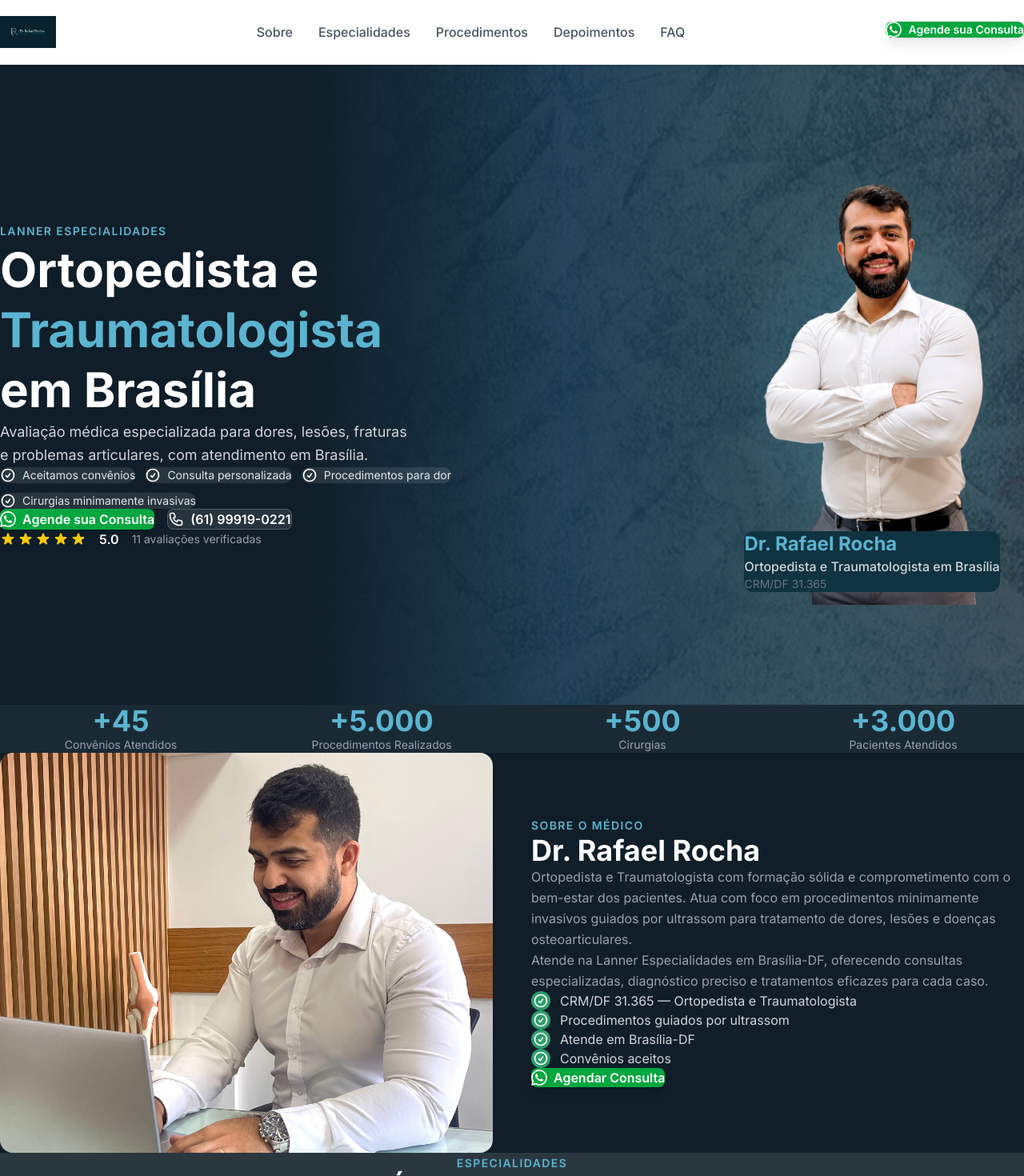
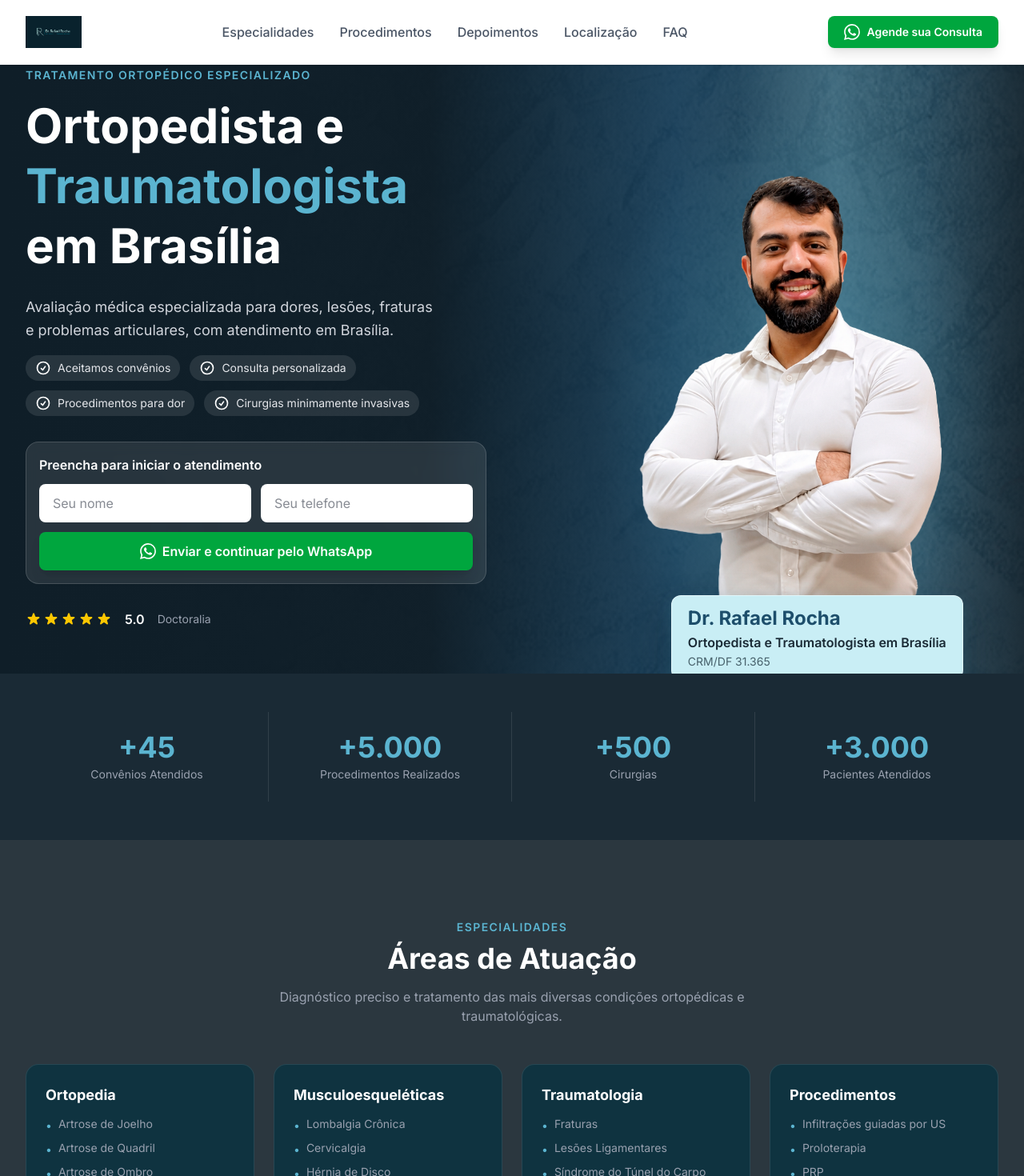
Before and after one commit to oguidomingos/pulso-lp-rafael-dores-cronicas, a React (Vite) app: page / in a window 1280 px wide. Shown: the top 1470 px of the page at 80% size. Built offline with nearby package versions, Linux system fonts and the light colour scheme.

Commit message:
Atualiza landing page Rafael dores crônicas

```diff
--- a/src/App.jsx
+++ b/src/App.jsx
@@ -2,25 +2,23 @@ import { useState } from 'react'
 import './App.css'
 
 const m = {
-  clinicName: 'Lanner Especialidades',
   doctorName: 'Dr. Rafael Rocha',
   crm: 'CRM/DF 31.365',
   specialty: 'Ortopedista e Traumatologista em Brasília',
-  phone: '(61) 99919-0221',
   whatsapp: '5561991900221',
   city: 'Brasília',
   state: 'DF',
   address: 'Rua 5 Norte, Lote 3 - Águas Claras, Brasília - DF, CEP: 71907-720, Sala 411',
   hours: 'Seg–Sex: 08h–18h',
   googleRating: '5.0',
-  googleReviews: '11',
   stats: { procedures: '5.000', surgeries: '500', patients: '3.000', specialties: '14' },
   doctorPhoto: './img/foto-sem-fundo.png',
   symbol: './img/simbolo.jpg',
   logoHorizontal: './img/logo-horizontal.jpg',
 }
 
-const WA_URL = `https://wa.me/${m.whatsapp}?text=Ol%C3%A1!%20Gostaria%20de%20agendar%20uma%20consulta%20com%20o%20${encodeURIComponent(m.doctorName)}.`
+const leadMessage = ({ name, phone }) =>
+  `Olá! Gostaria de agendar uma consulta com o ${m.doctorName}.\n\nNome: ${name}\nTelefone: ${phone}`
 
 // Cores
 const COLOR_DARK = '#1a2a35'
@@ -94,9 +92,7 @@ function BtnWA({ children, className = '', size = 'md' }) {
   const pad = size === 'lg' ? 'px-8 py-4 text-base' : 'px-5 py-2.5 text-sm'
   return (
     <a
-      href={WA_URL}
-      target="_blank"
-      rel="noopener noreferrer"
+      href="#agendamento"
       className={`inline-flex items-center gap-2 bg-green-600 hover:bg-green-700 text-white font-semibold rounded-lg transition-all duration-300 hover:scale-105 shadow-lg hover:shadow-xl ${pad} ${className}`}
     >
       <WhatsAppIcon />
@@ -109,10 +105,10 @@ function BtnWA({ children, className = '', size = 'md' }) {
 function Header() {
   const [open, setOpen] = useState(false)
   const links = [
-    { href: '#sobre', label: 'Sobre' },
     { href: '#especialidades', label: 'Especialidades' },
     { href: '#procedimentos', label: 'Procedimentos' },
     { href: '#depoimentos', label: 'Depoimentos' },
+    { href: '#localizacao', label: 'Localização' },
     { href: '#faq', label: 'FAQ' },
   ]
   return (
@@ -163,7 +159,7 @@ function Header() {
 function Hero() {
   return (
     <section
-      className="relative min-h-screen flex items-center overflow-hidden"
+      className="relative min-h-screen flex items-end overflow-hidden"
       style={{ backgroundColor: COLOR_DARKER }}
     >
       {/* Background textura */}
@@ -180,23 +176,30 @@ function Hero() {
       <div
         className="absolute inset-0 hidden lg:block"
         style={{
-          background: `linear-gradient(to right, ${COLOR_DARKER} 30%, rgba(27,74,107,0.5) 55%, rgba(91,180,208,0.18) 80%, rgba(140,210,235,0.12) 100%)`,
+          background: `linear-gradient(to right, ${COLOR_DARKER} 0%, rgba(15,30,40,0.94) 42%, rgba(27,74,107,0.68) 66%, rgba(91,180,208,0.24) 88%, rgba(140,210,235,0.16) 100%)`,
+        }}
+      />
+      {/* Gradiente curto somente na área da foto */}
+      <div
+        className="absolute inset-y-0 right-0 hidden w-[54%] lg:block"
+        style={{
+          background: `linear-gradient(to left, rgba(15,30,40,0.72) 0%, rgba(27,74,107,0.24) 18%, rgba(140,210,235,0.22) 34%, rgba(140,210,235,0) 52%)`,
         }}
       />
       {/* Gradiente mobile: overlay suave */}
       <div
         className="absolute inset-0 lg:hidden"
         style={{
-          background: `linear-gradient(to bottom, rgba(15,30,40,0.75) 0%, rgba(15,30,40,0.55) 100%)`,
+          background: `linear-gradient(to bottom, rgba(15,30,40,0.86) 0%, rgba(15,30,40,0.62) 46%, rgba(91,180,208,0.22) 100%)`,
         }}
       />
 
-      <div className="relative max-w-7xl mx-auto px-4 sm:px-6 lg:px-8 py-20 lg:pt-0 lg:pb-14 w-full">
-        <div className="grid lg:grid-cols-2 gap-12 items-center">
+      <div className="relative max-w-7xl mx-auto px-4 sm:px-6 lg:px-8 pt-16 pb-0 lg:pt-0 w-full">
+        <div className="grid lg:grid-cols-2 gap-12 items-end">
           {/* Texto */}
-          <div className="order-2 lg:order-1">
+          <div className="order-1 lg:order-1 pb-12 lg:pb-24">
             <span className="inline-block text-sm font-semibold uppercase tracking-widest mb-4" style={{ color: COLOR_BLUE_LIGHT }}>
-              {m.clinicName}
+              Tratamento ortopédico especializado
             </span>
             <h1 className="text-4xl lg:text-5xl xl:text-6xl font-bold text-white leading-tight mb-6">
               Ortopedista e<br />
@@ -214,13 +217,7 @@ function Hero() {
                 </span>
               ))}
             </div>
-            <div className="flex flex-wrap gap-4">
-              <BtnWA size="lg">Agende sua Consulta</BtnWA>
-              <a href={`tel:${m.phone}`} className="inline-flex items-center gap-2 bg-white/10 hover:bg-white/20 text-white font-semibold px-6 py-4 rounded-lg transition-all border border-white/20">
-                <PhoneIcon />
-                {m.phone}
-              </a>
-            </div>
+            <LeadForm className="mt-8 max-w-xl" />
 
             {/* Rating */}
             <div className="mt-8 flex items-center gap-4">
@@ -228,12 +225,12 @@ function Hero() {
                 {[...Array(5)].map((_, i) => <StarIcon key={i} />)}
               </div>
               <span className="text-white font-semibold">{m.googleRating}</span>
-              <span className="text-gray-400 text-sm">{m.googleReviews} avaliações verificadas</span>
+              <span className="text-gray-400 text-sm">Doctoralia</span>
             </div>
           </div>
 
           {/* Foto */}
-          <div className="order-1 lg:order-2 flex justify-center lg:justify-end">
+          <div className="order-2 lg:order-2 flex justify-center lg:justify-end self-end">
             <div className="relative">
               <div
                 className="absolute inset-0 rounded-3xl opacity-30"
@@ -242,16 +239,21 @@ function Hero() {
               <img
                 src={m.doctorPhoto}
                 alt={m.doctorName}
-                className="relative z-10 max-h-[550px] w-auto object-contain"
+                className="relative z-10 translate-y-10 lg:translate-y-16 max-h-[620px] lg:max-h-[680px] xl:max-h-[760px] w-auto object-contain"
               />
               {/* Badge CRM */}
               <div
-                className="absolute bottom-4 left-4 z-10 px-4 py-2 rounded-xl text-white"
-                style={{ backgroundColor: COLOR_CARD }}
+                className="absolute bottom-8 left-10 lg:left-24 z-10 px-5 py-3 rounded-xl border"
+                style={{
+                  backgroundColor: '#c9eef5',
+                  color: COLOR_DARKER,
+                  borderColor: 'rgba(255,255,255,0.45)',
+                  boxShadow: '0 22px 48px rgba(2, 18, 27, 0.32), 0 8px 18px rgba(91, 180, 208, 0.22)',
+                }}
               >
-                <p className="font-bold text-xl lg:text-2xl" style={{ color: COLOR_BLUE_LIGHT }}>{m.doctorName}</p>
-                <p className="text-gray-300 font-medium text-base mt-0.5">{m.specialty}</p>
-                <p className="text-gray-500 text-sm mt-0.5">{m.crm}</p>
+                <p className="font-bold text-xl lg:text-2xl" style={{ color: COLOR_BLUE_DEEP }}>{m.doctorName}</p>
+                <p className="font-semibold text-base mt-0.5" style={{ color: COLOR_DARK }}>{m.specialty}</p>
+                <p className="text-sm mt-0.5" style={{ color: '#47616b' }}>{m.crm}</p>
               </div>
             </div>
           </div>
@@ -260,9 +262,7 @@ function Hero() {
 
       {/* WhatsApp fixo mobile */}
       <a
-        href={WA_URL}
-        target="_blank"
-        rel="noopener noreferrer"
+        href="#agendamento"
         className="fixed bottom-0 left-0 right-0 z-50 lg:hidden flex items-center justify-center gap-2 bg-green-600 text-white font-semibold py-4 text-base shadow-xl"
       >
         <WhatsAppIcon className="w-6 h-6" />
@@ -281,15 +281,90 @@ function Stats() {
     { value: `+${m.stats.patients}`, label: 'Pacientes Atendidos' },
   ]
   return (
-    <section style={{ backgroundColor: COLOR_DARK }} className="py-12">
+    <section style={{ backgroundColor: COLOR_DARK }} className="relative z-10 -mt-6 lg:-mt-10 py-12">
       <div className="max-w-7xl mx-auto px-4 sm:px-6 lg:px-8">
-        <div className="grid grid-cols-2 lg:grid-cols-4 gap-6">
-          {stats.map(s => (
-            <div key={s.label} className="text-center">
+        <div className="grid grid-cols-2 lg:grid-cols-4 gap-0">
+          {stats.map((s, index) => (
+            <div
+              key={s.label}
+              className={`text-center min-h-28 flex flex-col items-center justify-center px-4 py-4 border-white/10 ${index % 2 === 0 ? 'border-r' : ''} ${index < 2 ? 'border-b' : ''} lg:border-b-0 ${index < stats.length - 1 ? 'lg:border-r' : 'lg:border-r-0'}`}
+            >
               <p className="text-3xl lg:text-4xl font-bold" style={{ color: COLOR_BLUE_LIGHT }}>{s.value}</p>
               <p className="text-gray-400 text-sm mt-1">{s.label}</p>
             </div>
           ))}
+        </div>
+      </div>
+    </section>
+  )
+}
+
+function LeadForm({ className = '' }) {
+  const [name, setName] = useState('')
+  const [phone, setPhone] = useState('')
+
+  function handleSubmit(event) {
+    event.preventDefault()
+    const url = `https://wa.me/${m.whatsapp}?text=${encodeURIComponent(leadMessage({ name, phone }))}`
+    window.open(url, '_blank', 'noopener,noreferrer')
+  }
+
+  return (
+    <form
+      id="agendamento"
+      onSubmit={handleSubmit}
+      className={`rounded-2xl border border-white/15 bg-white/10 p-4 backdrop-blur-sm ${className}`}
+    >
+      <p className="text-white font-semibold mb-3">Preencha para iniciar o atendimento</p>
+      <div className="grid sm:grid-cols-2 gap-3">
+        <label className="sr-only" htmlFor="lead-name">Nome</label>
+        <input
+          id="lead-name"
+          required
+          value={name}
+          onChange={(event) => setName(event.target.value)}
+          placeholder="Seu nome"
+          className="min-h-12 rounded-lg border border-white/20 bg-white px-4 text-gray-900 outline-none focus:ring-2 focus:ring-green-500"
+        />
+        <label className="sr-only" htmlFor="lead-phone">Telefone</label>
+        <input
+          id="lead-phone"
+          required
+          value={phone}
+          onChange={(event) => setPhone(event.target.value)}
+          placeholder="Seu telefone"
+          inputMode="tel"
+          className="min-h-12 rounded-lg border border-white/20 bg-white px-4 text-gray-900 outline-none focus:ring-2 focus:ring-green-500"
+        />
+      </div>
+      <button
+        type="submit"
+        className="mt-3 inline-flex min-h-12 w-full items-center justify-center gap-2 rounded-lg bg-green-600 px-5 py-3 font-semibold text-white shadow-lg transition-all duration-300 hover:scale-[1.01] hover:bg-green-700"
+      >
+        <WhatsAppIcon />
+        Enviar e continuar pelo WhatsApp
+      </button>
+    </form>
+  )
+}
+
+function DoctoraliaBand() {
+  return (
+    <section className="py-10" style={{ backgroundColor: COLOR_DARK }}>
+      <div className="max-w-7xl mx-auto px-4 sm:px-6 lg:px-8">
+        <div
+          className="flex flex-col sm:flex-row items-center justify-center gap-6 rounded-2xl p-6 text-center"
+          style={{ backgroundColor: '#d0f1eb', color: '#1a2730' }}
+        >
+          <div className="flex items-center gap-3">
+            <div className="text-5xl font-bold" style={{ color: COLOR_BLUE_DEEP }}>{m.googleRating}</div>
+            <div>
+              <div className="flex gap-0.5 justify-center sm:justify-start">{[...Array(5)].map((_, i) => <StarIcon key={i} />)}</div>
+              <p className="text-sm font-medium mt-0.5">Nota no Doctoralia</p>
+            </div>
+          </div>
+          <div className="hidden sm:block w-px h-12 bg-gray-300" />
+          <p className="text-lg font-bold">Pacientes recomendam o atendimento do Dr. Rafael Rocha</p>
         </div>
       </div>
     </section>
@@ -314,7 +389,7 @@ function Sobre() {
               lesões e doenças osteoarticulares.
             </p>
             <p className="text-gray-400 leading-relaxed mb-6">
-              Atende na {m.clinicName} em Brasília-DF, oferecendo consultas especializadas, diagnóstico preciso e
+              Atende em Brasília-DF, oferecendo consultas especializadas, diagnóstico preciso e
               tratamentos eficazes para cada caso.
             </p>
             <div className="space-y-3 mb-8">
@@ -452,7 +527,7 @@ function Depoimentos() {
         <div className="text-center mb-12">
           <span className="text-sm font-semibold uppercase tracking-widest" style={{ color: COLOR_BLUE_LIGHT }}>Depoimentos</span>
           <h2 className="text-3xl lg:text-4xl font-bold text-white mt-2">O que Nossos Pacientes Dizem</h2>
-          <p className="text-gray-400 mt-3 text-sm">Avaliações verificadas no Doctoralia · {m.googleRating}⭐ ({m.googleReviews} avaliações)</p>
+          <p className="text-gray-400 mt-3 text-sm">Avaliações verificadas no Doctoralia · Nota {m.googleRating}</p>
         </div>
 
         {/* Cards depoimentos */}
@@ -476,7 +551,7 @@ function Depoimentos() {
 // ── Localização ───────────────────────────────────────────────────────────────
 function Localizacao() {
   return (
-    <section className="py-16 lg:py-24" style={{ backgroundColor: COLOR_SECTION }}>
+    <section id="localizacao" className="py-16 lg:py-24" style={{ backgroundColor: COLOR_SECTION }}>
       <div className="max-w-7xl mx-auto px-4 sm:px-6 lg:px-8">
         <div className="grid lg:grid-cols-2 gap-12 items-start">
           <div>
@@ -486,7 +561,6 @@ function Localizacao() {
               <div className="flex items-start gap-3 text-gray-400">
                 <MapPinIcon />
                 <div>
-                  <p className="font-semibold text-white">{m.clinicName}</p>
                   <p>{m.address}</p>
                 </div>
               </div>
@@ -494,12 +568,8 @@ function Localizacao() {
                 <ClockIcon />
                 <span>{m.hours}</span>
               </div>
-              <div className="flex items-center gap-3 text-gray-400">
-                <PhoneIcon />
-                <span>{m.phone}</span>
-              </div>
             </div>
-            <BtnWA size="lg">Fale pelo WhatsApp</BtnWA>
+            <BtnWA size="lg">Solicitar contato</BtnWA>
           </div>
           <div className="rounded-2xl overflow-hidden aspect-video border border-white/10">
             <iframe
@@ -522,11 +592,11 @@ function Localizacao() {
 const FAQS = [
   {
     q: 'Preciso de encaminhamento para agendar?',
-    a: 'Não é necessário encaminhamento. Você pode agendar diretamente sua avaliação pelo WhatsApp ou telefone. Se seu convênio exigir, verifique as regras do seu plano.',
+    a: 'Não é necessário encaminhamento. Você pode preencher o formulário da página para iniciar o atendimento pelo WhatsApp. Se seu convênio exigir, verifique as regras do seu plano.',
   },
   {
     q: 'O Dr. Rafael atende por convênio?',
-    a: 'Sim! Atendemos diversos convênios e planos de saúde. Entre em contato pelo WhatsApp para verificar se o seu plano é atendido e quais procedimentos estão cobertos.',
+    a: 'Sim! Atendemos diversos convênios e planos de saúde. Preencha o formulário para verificar se o seu plano é atendido e quais procedimentos estão cobertos.',
   },
   {
     q: 'Por que procurar um ortopedista especializado?',
@@ -534,7 +604,7 @@ const FAQS = [
   },
   {
     q: 'Como faço para agendar minha consulta?',
-    a: 'É simples! Clique em qualquer botão "Agende sua Consulta" nesta página para ser direcionado ao nosso WhatsApp. Nossa equipe responderá rapidamente para encontrar o melhor horário para você.',
+    a: 'É simples! Preencha seu nome e telefone no formulário da página. Em seguida, você será direcionado para o WhatsApp com as informações preenchidas.',
   },
 ]
 
@@ -589,7 +659,7 @@ function CTAFinal() {
             <div className="text-5xl font-bold" style={{ color: COLOR_BLUE_DEEP }}>{m.googleRating}</div>
             <div>
               <div className="flex gap-0.5">{[...Array(5)].map((_, i) => <StarIcon key={i} />)}</div>
-              <p className="text-sm font-medium mt-0.5">{m.googleReviews} avaliações · Doctoralia</p>
+              <p className="text-sm font-medium mt-0.5">Nota no Doctoralia</p>
             </div>
           </div>
           <div className="hidden sm:block w-px h-12 bg-gray-300" />
@@ -598,9 +668,7 @@ function CTAFinal() {
             <p className="text-sm text-gray-600">Atendimento rápido e humanizado</p>
           </div>
           <a
-            href={WA_URL}
-            target="_blank"
-            rel="noopener noreferrer"
+            href="#agendamento"
             className="inline-flex items-center gap-2 bg-green-600 hover:bg-green-700 text-white font-semibold px-6 py-3 rounded-lg transition-all"
           >
             <WhatsAppIcon />
@@ -625,21 +693,20 @@ function Footer() {
             </div>
             <p className="text-gray-500 text-sm leading-relaxed">
               Ortopedista e Traumatologista em {m.city}-{m.state}.
-              Procedimentos minimamente invasivos guiados por ultrassom na {m.clinicName}.
+              Procedimentos minimamente invasivos guiados por ultrassom em Brasília-DF.
             </p>
           </div>
           <div>
-            <h4 className="font-semibold mb-4" style={{ color: COLOR_DARK }}>Contato</h4>
+            <h4 className="font-semibold mb-4" style={{ color: COLOR_DARK }}>Endereço</h4>
             <div className="space-y-2 text-gray-500 text-sm">
               <p>{m.address}</p>
-              <p>{m.phone}</p>
               <p>{m.hours}</p>
             </div>
           </div>
           <div>
             <h4 className="font-semibold mb-4" style={{ color: COLOR_DARK }}>Links</h4>
             <div className="space-y-2">
-              {['#sobre', '#especialidades', '#procedimentos', '#depoimentos', '#faq'].map(href => (
+              {['#especialidades', '#procedimentos', '#depoimentos', '#localizacao', '#faq'].map(href => (
                 <a key={href} href={href} className="block text-gray-500 hover:text-blue-600 text-sm transition-colors capitalize">
                   {href.replace('#', '')}
                 </a>
@@ -668,13 +735,12 @@ export default function App() {
       <main>
         <Hero />
         <Stats />
-        <Sobre />
         <Especialidades />
         <Procedimentos />
+        <DoctoraliaBand />
         <Depoimentos />
         <Localizacao />
         <FAQ />
-        <CTAFinal />
       </main>
       <Footer />
     </>
--- a/src/index.css
+++ b/src/index.css
@@ -1,15 +1,23 @@
 @import "tailwindcss";
 
-* {
+@theme {
+  --font-sans: 'Inter', system-ui, -apple-system, "Segoe UI", Roboto, sans-serif;
+  --color-brand-blue: #1d4e6b;
+  --color-brand-blue-light: #5bb4d0;
+  --color-brand-blue-deeper: #0f3340;
+}
+
+@layer base {
+  *,
+  ::before,
+  ::after {
     box-sizing: border-box;
-  margin: 0;
-  padding: 0;
   }
 
   body {
     -webkit-font-smoothing: antialiased;
     -moz-osx-font-smoothing: grayscale;
-  font-family: 'Inter', system-ui, -apple-system, Segoe UI, Roboto, sans-serif;
+    font-family: var(--font-sans);
   }
 
   #root {
@@ -20,3 +28,4 @@ body {
   html {
     scroll-behavior: smooth;
   }
+}
```
Also changed, not shown: 6 other files (tests, documents, lock files or other folders). Lines whose indentation alone changed are shown as unchanged.
